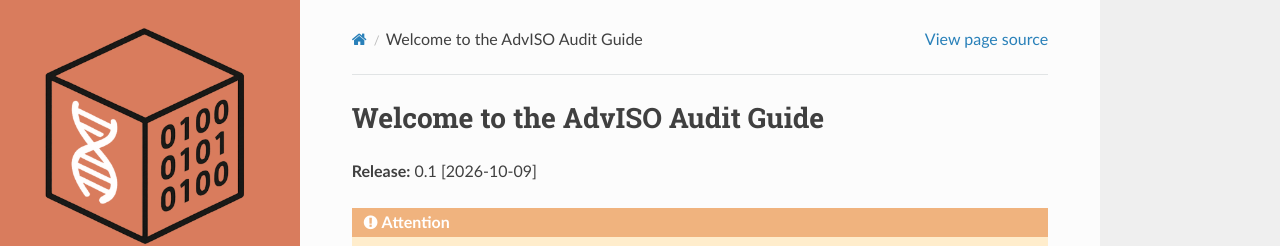
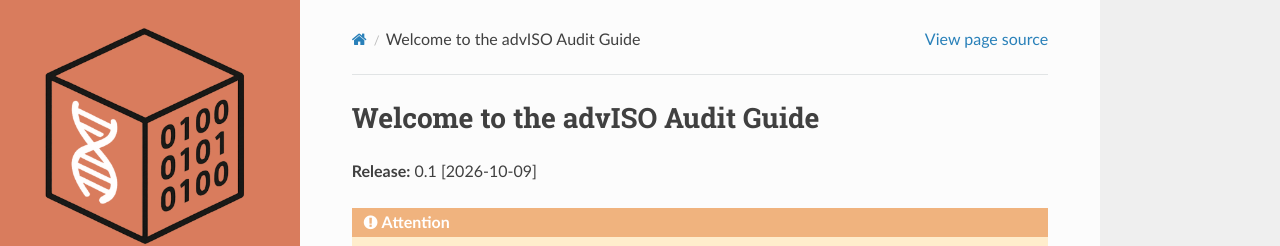
Before and after one commit to advISO-project/advISO_audit_guide, a Sphinx documentation site: the page built from docs/source/index.rst, in a window 1280 px wide and 900 px high. Shown: the top 246 px of the window. Built offline with Sphinx 7.4.7 and the Read the Docs theme 3.1.0, drawn with Linux system fonts in a browser that asks for light colours.

Commit message:
Change 'AdvISO' to 'advISO' in title
standardisation of resources

```diff
--- a/docs/source/index.rst
+++ b/docs/source/index.rst
@@ -1,4 +1,4 @@
-Welcome to the AdvISO Audit Guide
+Welcome to the advISO Audit Guide
 =================================
 
 **Release:** |release| [|today|]
```
